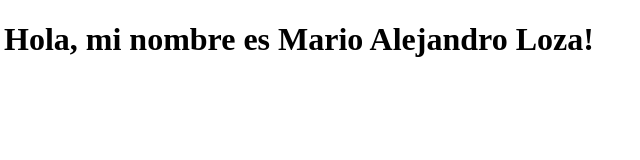
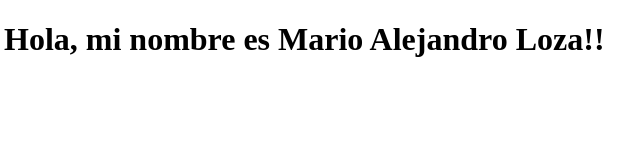
Before and after one commit to marioaloza/desafio1, a plain HTML site: page index.html in a window 1280 px wide. Shown: the full height of the page, 4-644 px from the left. Drawn offline with Linux system fonts and the light colour scheme.

Commit message:
Segunda prueba

```diff
--- a/index.html
+++ b/index.html
@@ -12,6 +12,6 @@
 </head>
 
 <body>
-    <h1>Hola, mi nombre es Mario Alejandro Loza!</h1>
+    <h1>Hola, mi nombre es Mario Alejandro Loza!!</h1>
 </body>
 </html>
```
